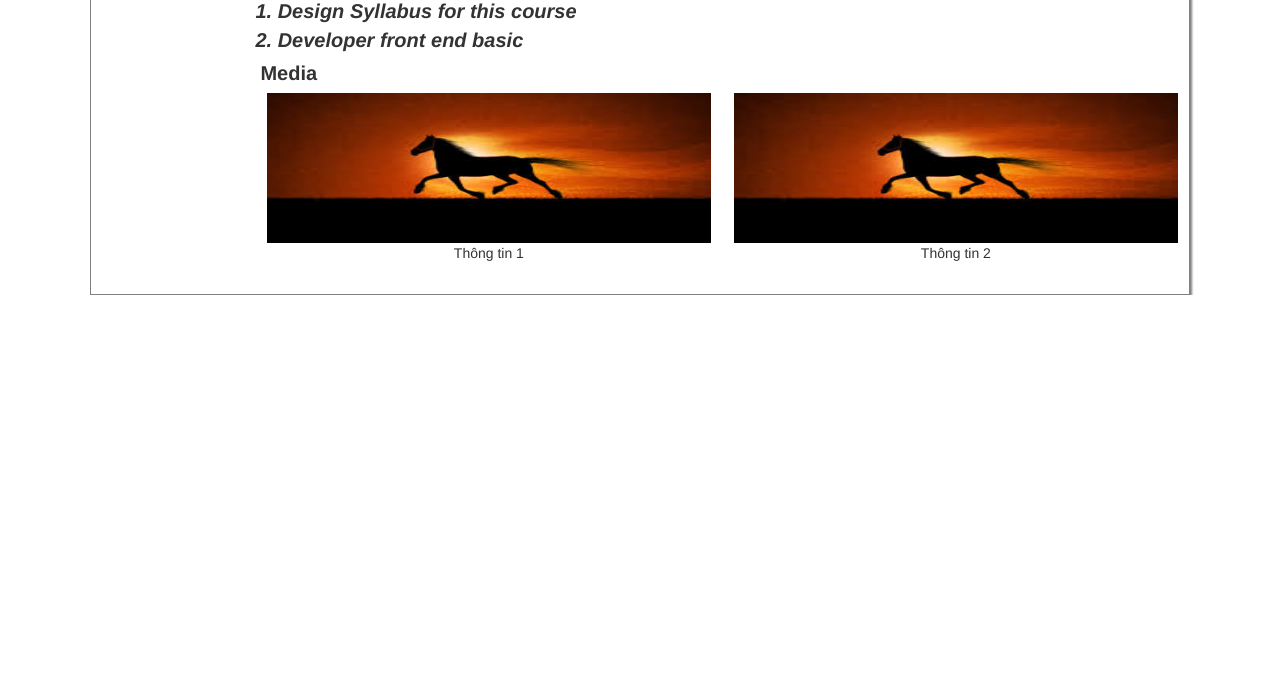
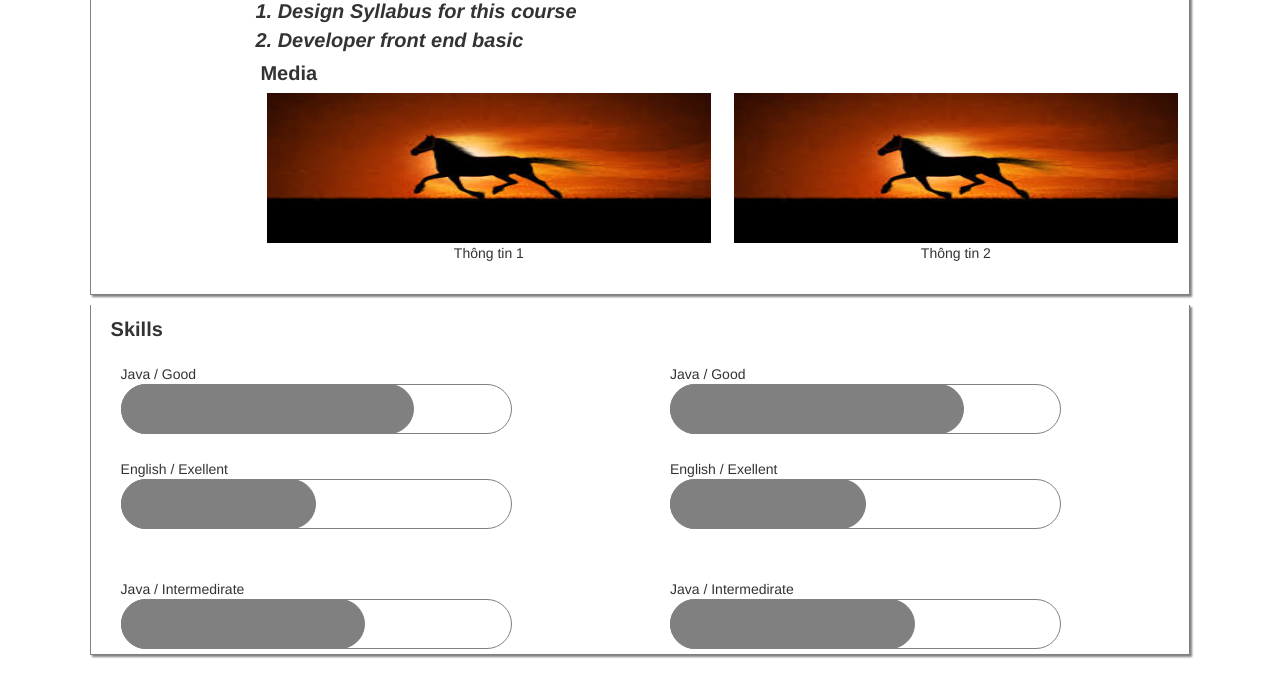
Before and after one commit to ngthien/ngthien.github.io, a plain HTML site: page index.html in a window 1280 px wide. Shown: the part 569-1266 px from the top of the page. Before the commit the page ends 864 px from the top, so only its background shows below. Drawn offline with nearby package versions, Linux system fonts and the light colour scheme.

Commit message:
Frist commit

```diff
--- a/index.html
+++ b/index.html
@@ -90,7 +90,7 @@
 
 			</div>
 
-			<!-- <div class="ct-rate-skill">
+			<div class="ct-rate-skill">
 				<div class="ct-body_exp">
 					Skills
 				</div>
@@ -172,7 +172,7 @@
 						</div>
 					</div>
 				</div>
-			</div> -->
+			</div>
 
 		</div>
 
```
